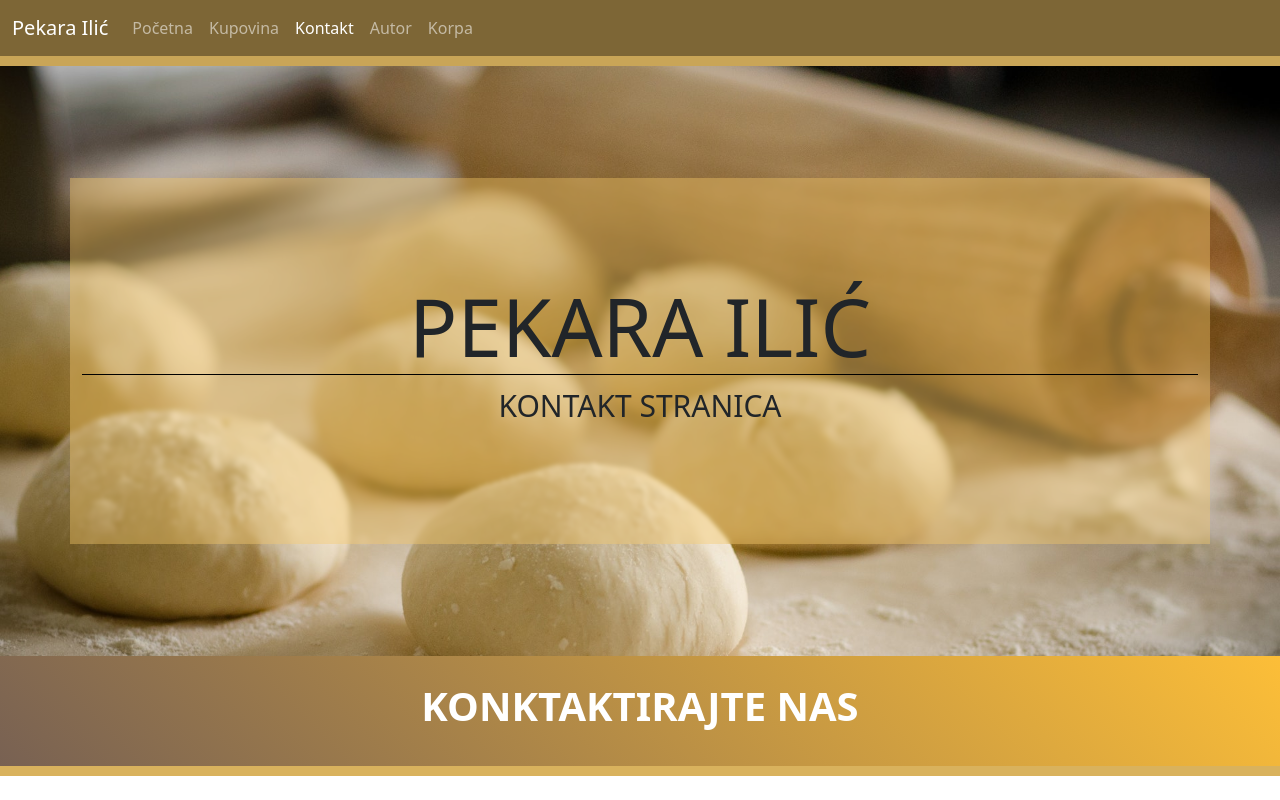
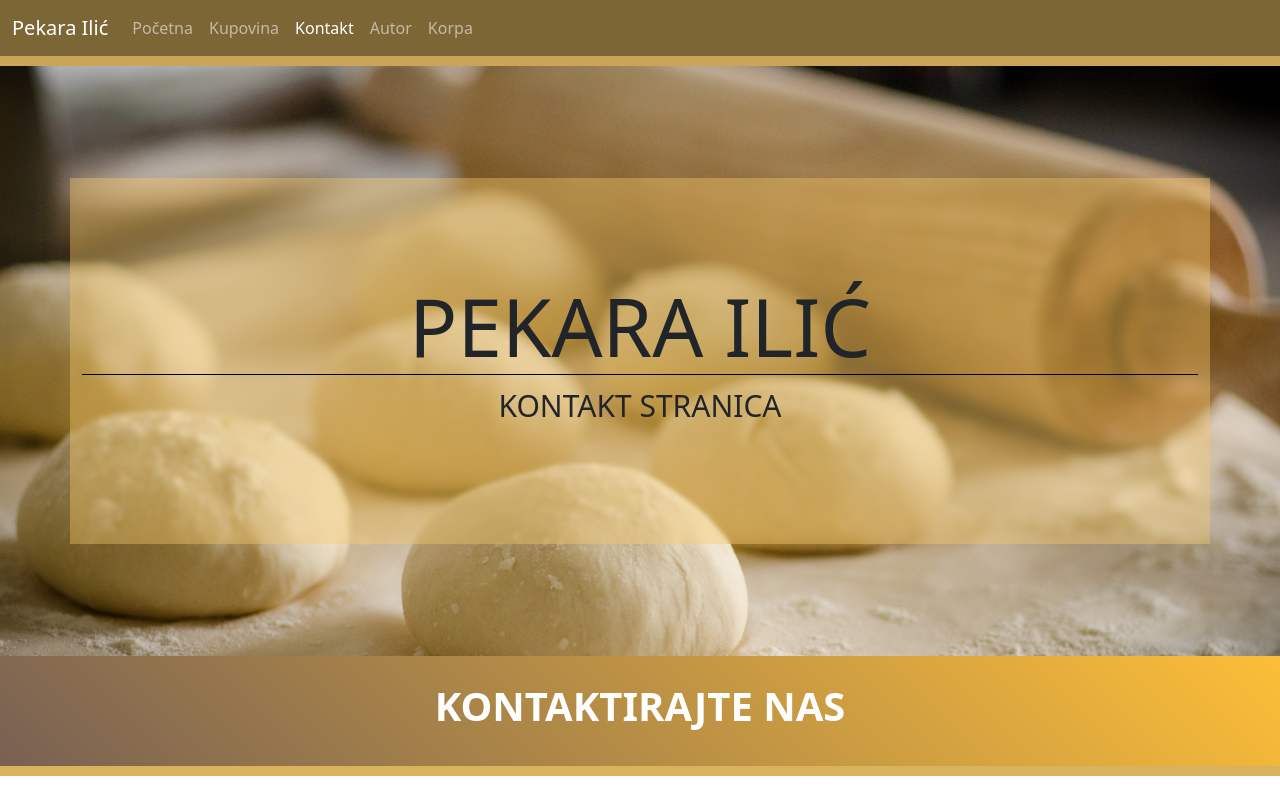
Before and after one commit to petarstesic02/petarstesic02.github.io, a plain HTML site: page pekara/contact.html in a window 1280 px wide. Shown: the top 800 px of the page. Drawn offline with nearby package versions, Linux system fonts and the light colour scheme.

Commit message:
kontakt typo

```diff
--- a/pekara/contact.html
+++ b/pekara/contact.html
@@ -54,7 +54,7 @@
             </div>
           </div>
           <div class="row text-center align-items-center" id="proizv">
-            <div class="col-md-12 text-center">KONKTAKTIRAJTE NAS</div>
+            <div class="col-md-12 text-center">KONTAKTIRAJTE NAS</div>
           </div>
     </header>
     <main id="formMain">
```
